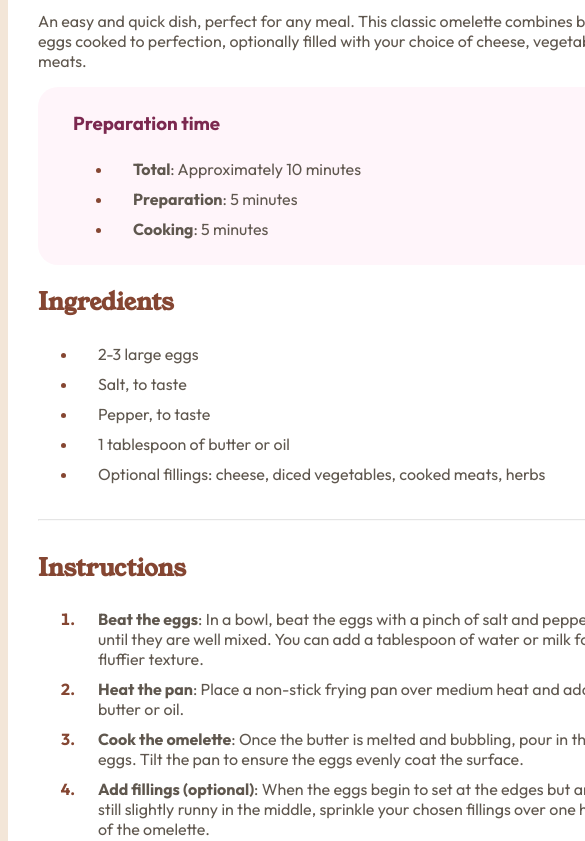
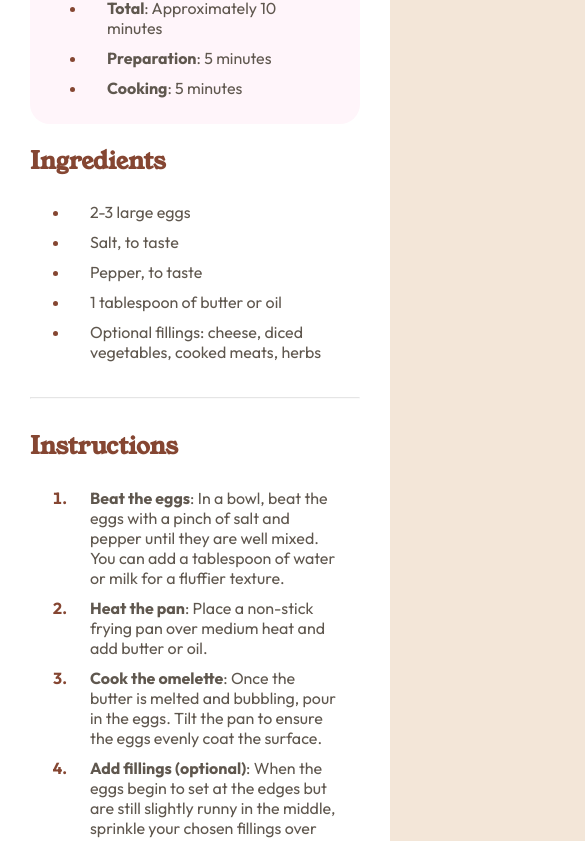
Before and after one commit to FrancoSosaZ0206/recipe-page-main-v2, a plain HTML site: page index.html in a window 390 px wide. Shown: the part 485-1326 px from the top of the page, 585 px wide, since content can reach past the window. Drawn offline with Linux system fonts and the light colour scheme.

Commit message:
Final commit - Added responsiveness - Fixed some errors

```diff
--- a/index.html
+++ b/index.html
@@ -2,7 +2,8 @@
 <html lang="en">
 <head>
   <meta charset="UTF-8">
-  <meta name="viewport" content="width=device-width, initial-scale=1.0"> <!-- displays site properly based on user's device -->
+  <!-- displays site properly based on user's device -->
+  <meta name="viewport" content="width=device-width, initial-scale=1.0">
 
   <link rel="icon" type="image/png" sizes="32x32" href="./assets/images/favicon-32x32.png">
   <link rel="stylesheet" href="./styles.css">
@@ -15,16 +16,17 @@
   </style>
 </head>
 <body>
-  <div class="container main-div"> <!-- Main Container -->
+  <div class="container main-container"> <!-- Main Container -->
     <!-- Image -->
 
     <img src="./assets/images/image-omelette.jpeg" alt="image of an omelette.">
 
+    <div class="text-container">
       <h1 class="title">Simple Omelette Recipe</h1>
       <p>An easy and quick dish, perfect for any meal. This classic omelette combines beaten eggs cooked
         to perfection, optionally filled with your choice of cheese, vegetables, or meats.</p>
 
-    <div class="container prep-time-div"> <!-- Prep time -->
+      <div class="container prep-time-container"> <!-- Prep time -->
         <h3 class="mini-title">Preparation time</h3>
         <ul>
           <li><b>Total</b>: Approximately 10 minutes</li>
@@ -78,6 +80,7 @@
         </tr>
       </table>
     </div>
+  </div>
 
   <div class="attribution">
     Challenge by <a href="https://www.frontendmentor.io?ref=challenge" target="_blank">Frontend Mentor</a>.
--- a/styles.css
+++ b/styles.css
@@ -26,6 +26,8 @@
 
 body {
     background: var(--stone-1);
+    margin: 0;
+    padding: 0;
 }
 img {
     width: 100%;
@@ -69,25 +71,50 @@ li::marker {
     font-weight: bold;
 }
 
-.container {
+.main-container, .prep-time-container {
     border-radius: 20px;
 }
-.main-div {
-    width: 600px;
+.main-container {
+    width: 650px;
     margin: 100px auto 100px auto;
     padding: 30px;
     background: white;
 }
-.prep-time-div {
+.prep-time-container {
     background: var(--rose-2);
     padding: 5px 35px;
 }
+.title, subtitle {
+    font-family: "Young-serif";
+}
 .title {
-    font-family: "Young-serif";
+    font-weight: 700;
 }
 .subtitle {
     color: var(--brown);
+    font-weight: 600;
 }
 .mini-title {
     color: var(--rose-1);
 }
+.attribution {
+    padding-bottom: 15px;
+}
+
+@media screen and (max-width: 720px) {
+    img {
+        border-radius: 0;
+    }
+
+    .main-container {
+        width: 100%;
+        margin: 0;
+        padding: 0 0 15px 0;
+    }
+    .text-container {
+        padding: 0 30px 0 30px;
+    }
+    .prep-time-container {
+        padding: 5px 17px;
+    }
+}
```
Lines whose indentation alone changed are shown as unchanged.
